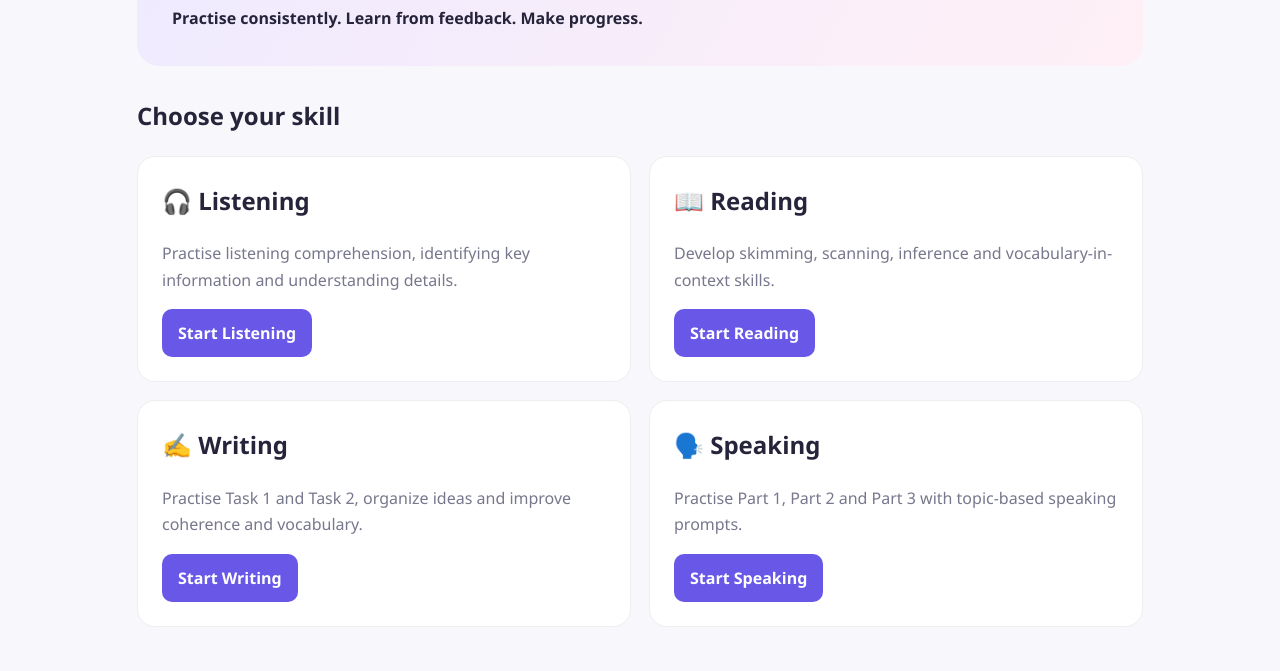
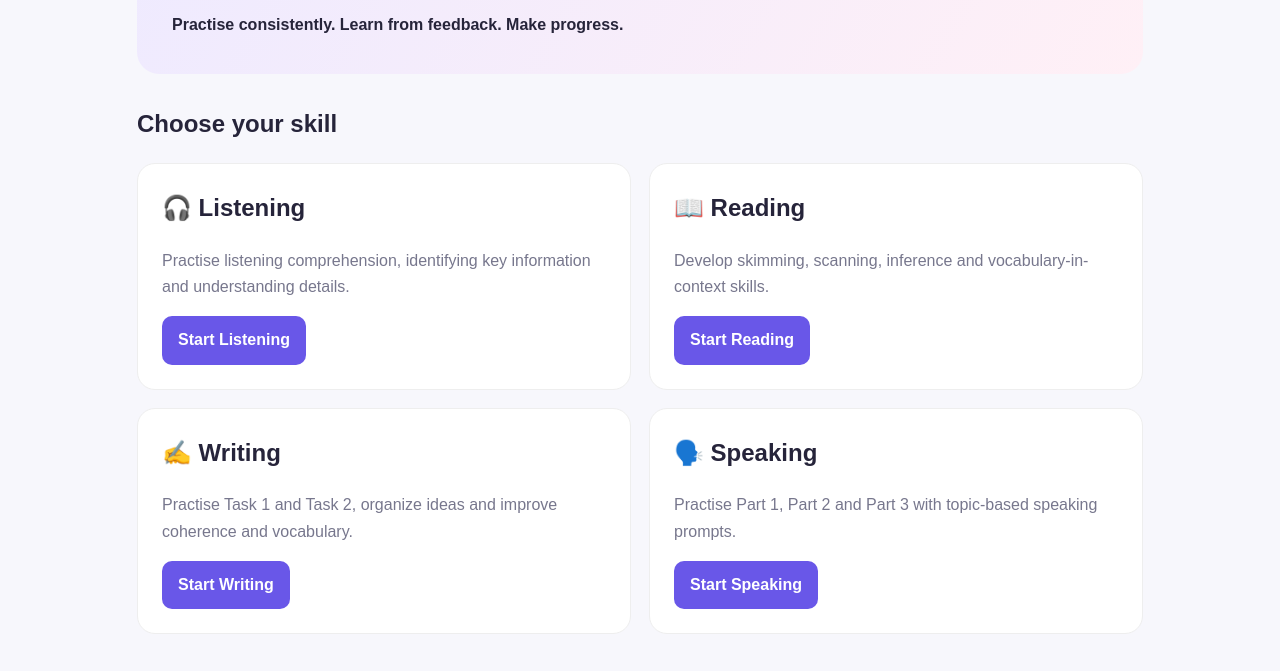
Before and after one commit to oops-english/oopslearn, a plain HTML site: page ielts.html in a window 1280 px wide. Shown: the part 264-935 px from the top of the page. Drawn offline with Linux system fonts and the light colour scheme.

Commit message:
Revert unintended shared UI stylesheet injection

```diff
--- a/ielts.html
+++ b/ielts.html
@@ -37,7 +37,6 @@ body.accessible .secondary{background:#333;color:#ffeb3b}
 footer{text-align:center;padding:30px;color:var(--muted)}
 @media(max-width:650px){.grid{grid-template-columns:1fr}.hero h1{font-size:29px}}
 </style>
-<link rel="stylesheet" href="oops-ui.css">
 </head>
 <body>
 <header>
```
